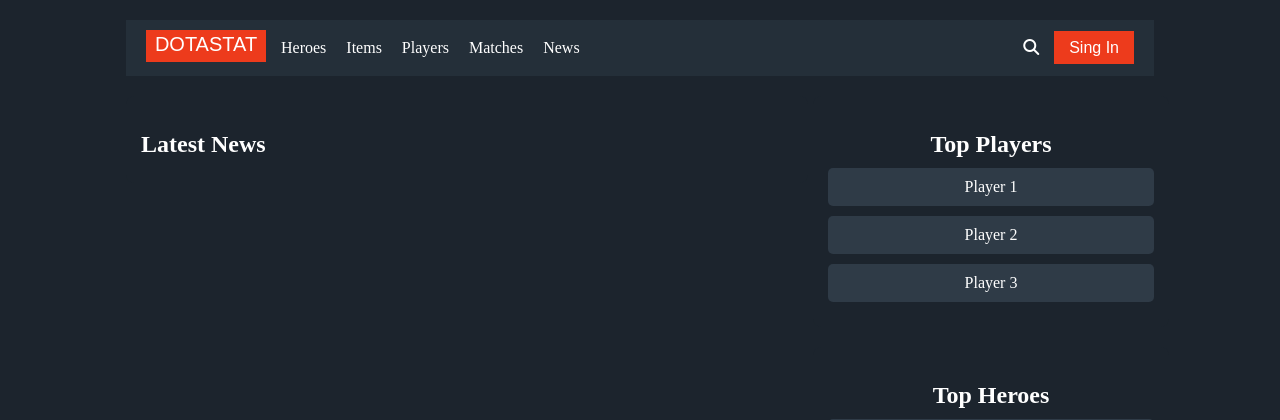
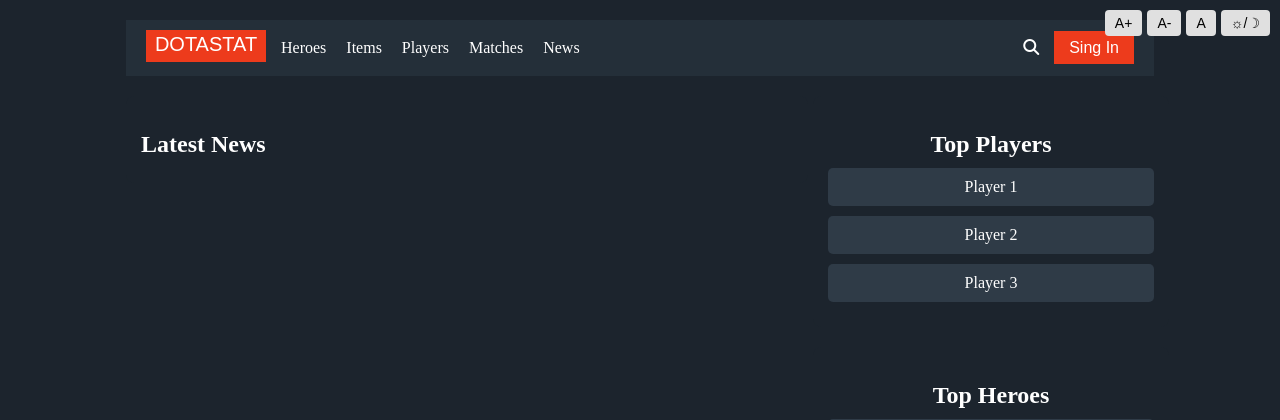
Before and after one commit to Tinilinsk/Dotastat, a PHP site: page /Pages/index.php in a window 1280 px wide. Shown: the top 420 px of the page. Run offline with PHP 8.4, Linux system fonts and the light colour scheme; data comes from the database, SQL or seed files in the repository; data that the repository does not hold is empty.

Commit message:
Added first verson of WCAG

```diff
--- a/Pages/index.php
+++ b/Pages/index.php
@@ -25,6 +25,7 @@ $result = $conn->query($sql);
     <meta name="viewport" content="width=device-width, initial-scale=1.0">
     <link rel="stylesheet" href="https://cdnjs.cloudflare.com/ajax/libs/font-awesome/6.4.2/css/all.min.css">
     <link rel="stylesheet" href="../Style/style.css">
+    <script defer src="../scripts/accessibility.js"></script>
     <title>Dota Stat</title>
 </head>
 <body class="container">
@@ -73,6 +74,12 @@ $result = $conn->query($sql);
             </div>
         </div>
     </header>
+    <div class="accessibility-toolbar">
+        <button onclick="changeFontSize('increase')">A+</button>
+        <button onclick="changeFontSize('decrease')">A-</button>
+        <button onclick="changeFontSize('reset')">A</button>
+        <button onclick="toggleTheme()">☼/☽</button>
+    </div>
     <div class="main">
         <div class="news_section">
             <h2>Latest News</h2>
--- a/Style/style.css
+++ b/Style/style.css
@@ -185,3 +185,43 @@ html, body {
     color: white;
     text-align: center;
 }
+
+/* =============== WCAG ============================== */
+.accessibility-toolbar {
+    position: fixed;
+    top: 10px;
+    right: 10px;
+    z-index: 1000;
+    display: flex;
+    gap: 5px;
+  }
+
+  .accessibility-toolbar button {
+    padding: 5px 10px;
+    font-size: 14px;
+    cursor: pointer;
+    border: none;
+    border-radius: 4px;
+    background-color: #e0e0e0;
+    color: #000;
+  }
+
+  body.dark-theme {
+    background-color: #f4f4f4 !important;
+    color: #111 !important;
+  }
+
+  body.dark-theme .news_section,
+  body.dark-theme .top_players,
+  body.dark-theme .top_heroes,
+  body.dark-theme .news_item,
+  body.dark-theme .player_item,
+  body.dark-theme .hero_item,
+  body.dark-theme .header_menu {
+    background-color: #e0e0e0 !important;
+    color: #111 !important;
+  }
+
+  body.dark-theme a {
+    color: #111 !important;
+  }
--- /dev/null
+++ b/scripts/accessibility.js
@@ -0,0 +1,18 @@
+let defaultFontSize = 16;
+
+function changeFontSize(action) {
+  let body = document.body;
+  let currentSize = parseFloat(window.getComputedStyle(body).fontSize);
+
+  if (action === 'increase') {
+    body.style.fontSize = (currentSize * 1.1) + 'px';
+  } else if (action === 'decrease') {
+    body.style.fontSize = (currentSize / 1.1) + 'px';
+  } else if (action === 'reset') {
+    body.style.fontSize = defaultFontSize + 'px';
+  }
+}
+
+function toggleTheme() {
+  document.body.classList.toggle('dark-theme');
+}
```
